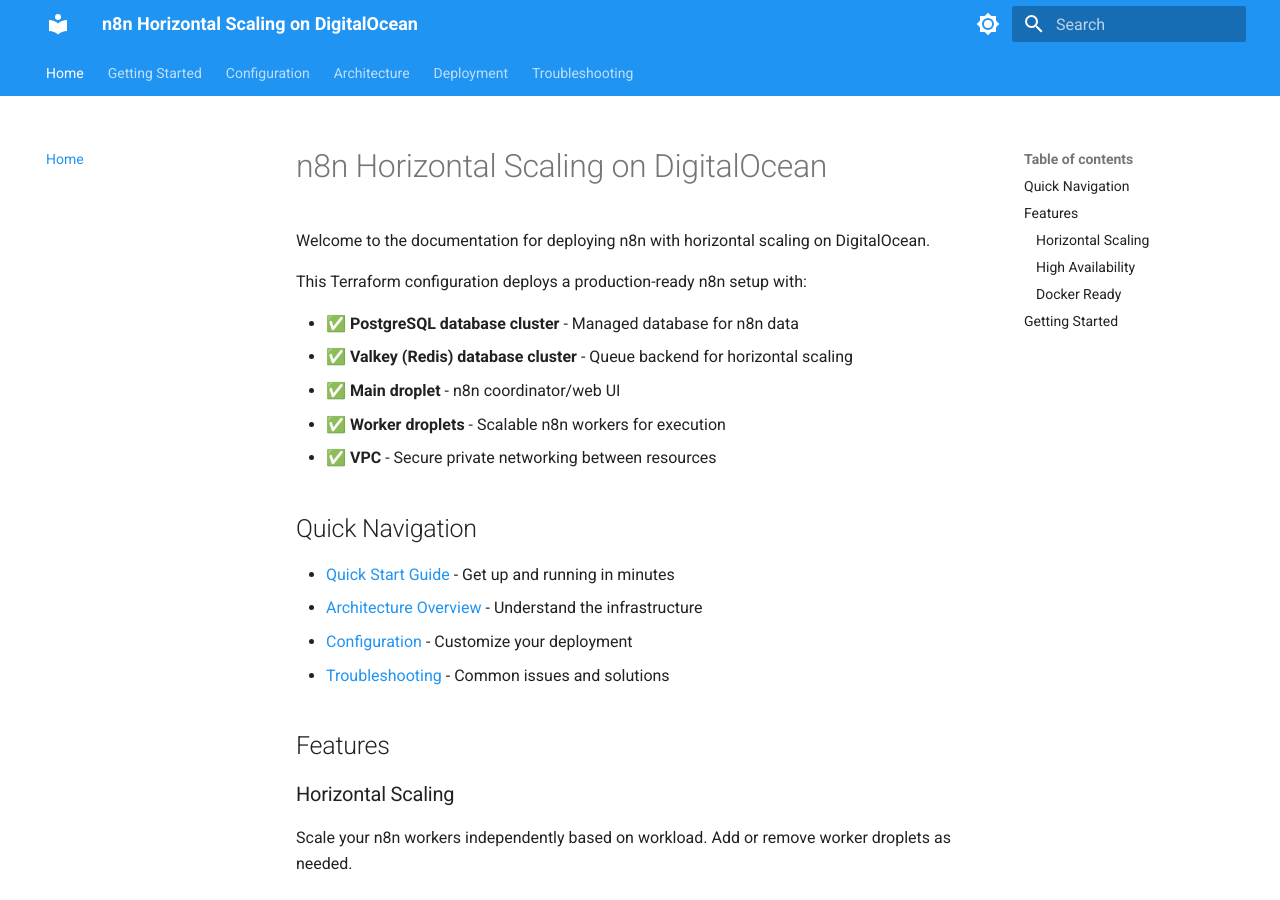
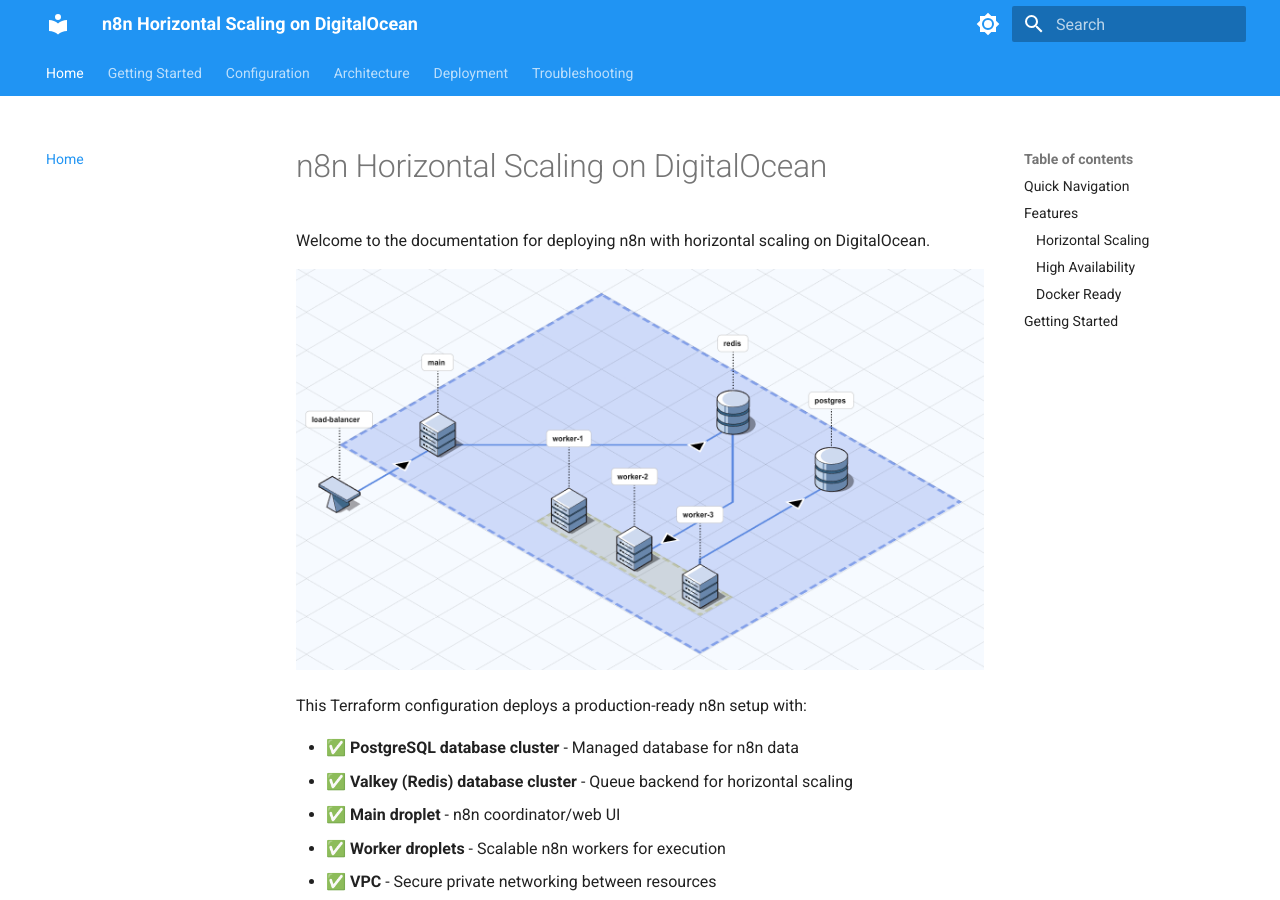
Before and after one commit to starthubhq/n8n-horizontal-do, an MkDocs documentation site: the page built from docs/index.md, in a window 1280 px wide and 900 px high. Built offline with MkDocs 1.6.1 and Material for MkDocs 9.7.7, drawn with Linux system fonts in a browser that asks for light colours.

Commit message:
added home image

```diff
--- a/docs/index.md
+++ b/docs/index.md
@@ -1,6 +1,8 @@
 # n8n Horizontal Scaling on DigitalOcean
 
 Welcome to the documentation for deploying n8n with horizontal scaling on DigitalOcean.
+
+![Architecture Diagram](diagram/ee.png)
 
 This Terraform configuration deploys a production-ready n8n setup with:
 
```
Also changed, not shown: docs/diagram/ee.png (added).
